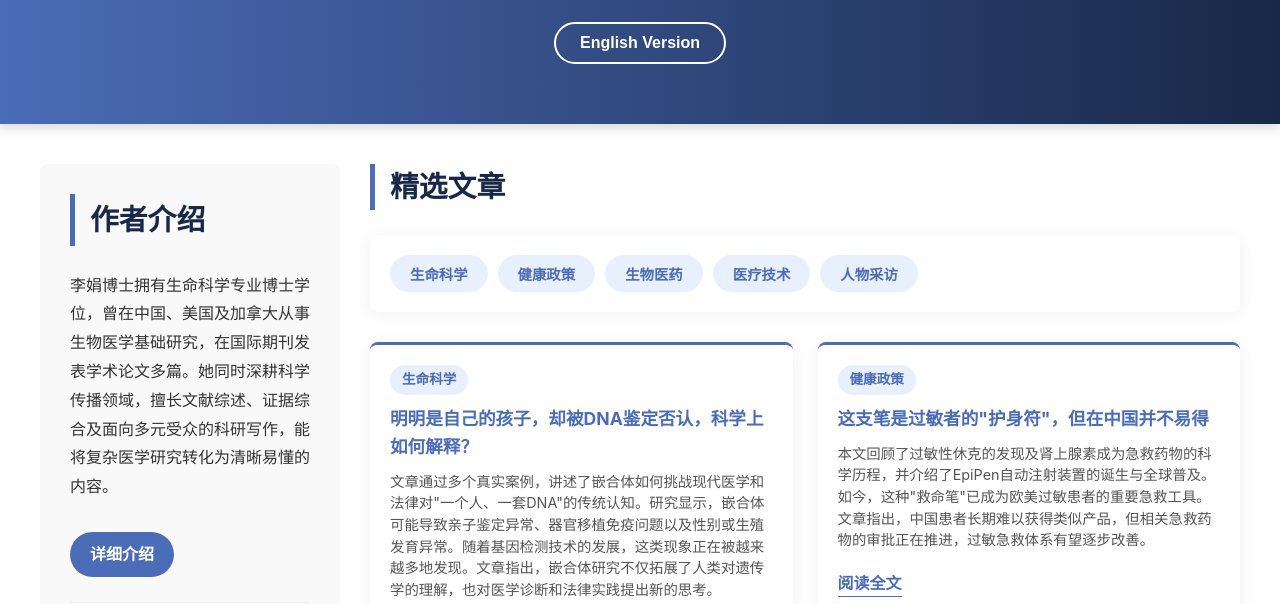
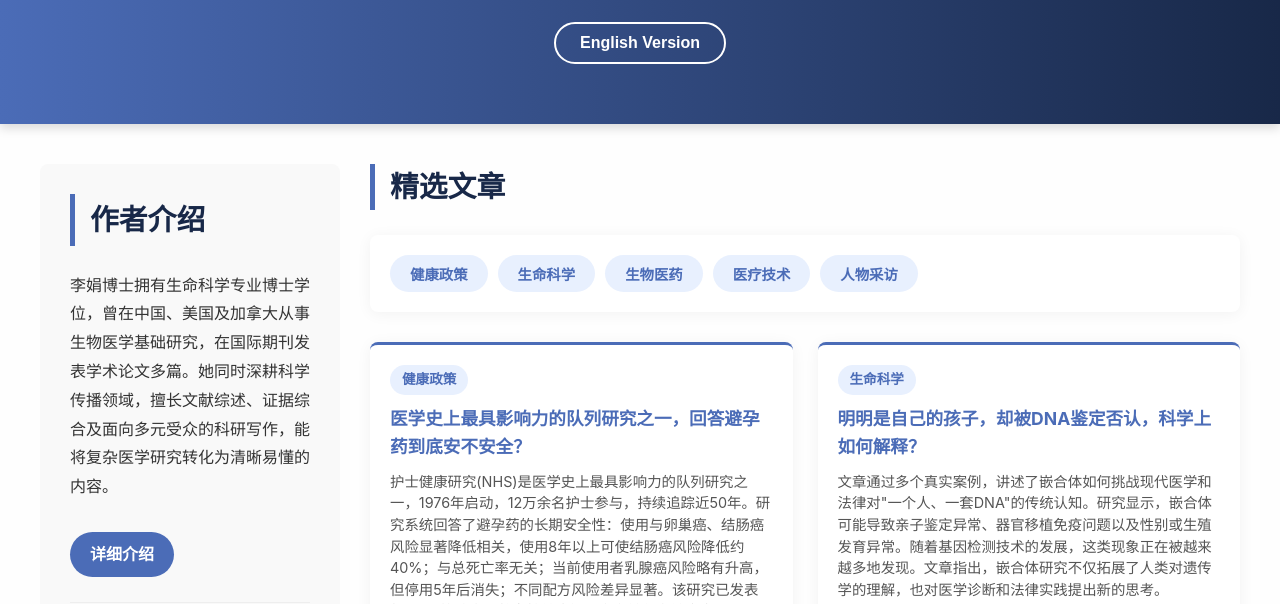
Before and after one commit to jlscience-hub/sci-writing, a plain HTML site: page index.html in a window 1280 px wide. Shown: the part 173-777 px from the top of the page. Drawn offline with Linux system fonts and the light colour scheme.

Commit message:
Update index.html

```diff
--- a/index.html
+++ b/index.html
@@ -366,6 +366,18 @@
 
     <script>
         const articlesData = [
+            {
+                "zhTitle": "医学史上最具影响力的队列研究之一，回答避孕药到底安不安全？",
+                "enTitle": "One of the Most Influential Cohort Studies in Medical History: Is the Birth Control Pill Safe?",
+                "zhAbstract": "护士健康研究(NHS)是医学史上最具影响力的队列研究之一，1976年启动，12万余名护士参与，持续追踪近50年。研究系统回答了避孕药的长期安全性：使用与卵巢癌、结肠癌风险显著降低相关，使用8年以上可使结肠癌风险降低约40%；与总死亡率无关；当前使用者乳腺癌风险略有升高，但停用5年后消失；不同配方风险差异显著。该研究已发表超3800篇论文，将女性健康知识空白转化为健康常识，但目前面临严重资金危机。",
+                "enAbstract": "The Nurses' Health Study (NHS) is one of the most influential cohort studies in medical history. Launched in 1976 with over 120,000 nurse participants tracked for nearly 50 years, it systematically answered questions about oral contraceptive safety: use is associated with significantly reduced ovarian and colon cancer risks, with 8+ years lowering colon cancer risk by ~40%; no association with overall mortality; slightly elevated breast cancer risk among current users that disappears 5 years after discontinuation; significant risk variation by formulation. The study has published over 3,800 papers, transforming knowledge gaps into health wisdom, but currently faces a severe funding crisis.",
+                "link": "https://news.qq.com/rain/a/20260312A03A1Z00",
+                "hasAbstract": true,
+                "zhTag": "健康政策",
+                "enTag": "Health Policy",
+                "date": "2026-03-12",
+                "media": "腾讯新闻"
+            },
             {
                 "zhTitle": "明明是自己的孩子，却被DNA鉴定否认，科学上如何解释？",
                 "enTitle": "Why DNA Tests Sometimes Deny Biological Parentage of One's Own Child? Scientific Explanations",
```
